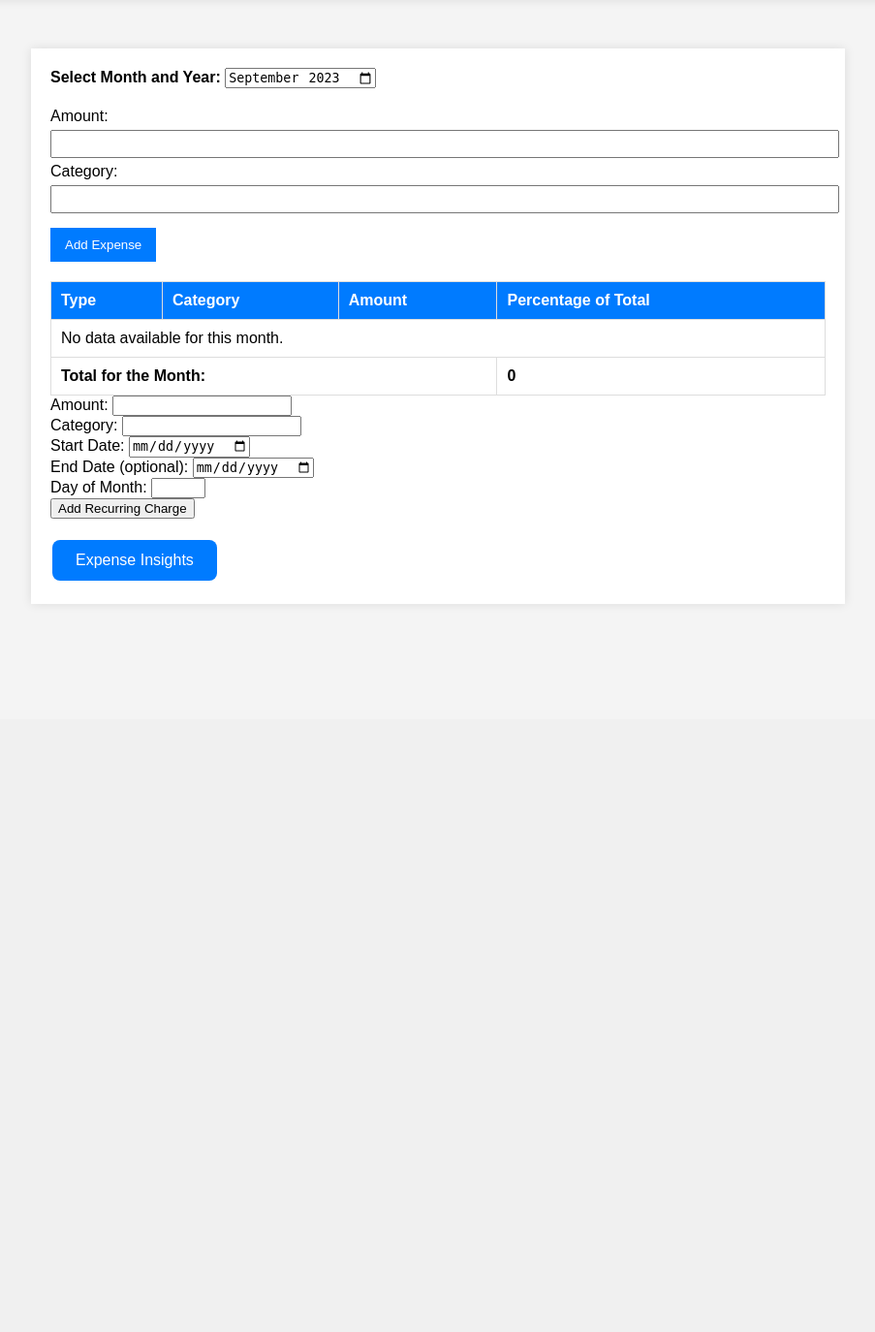
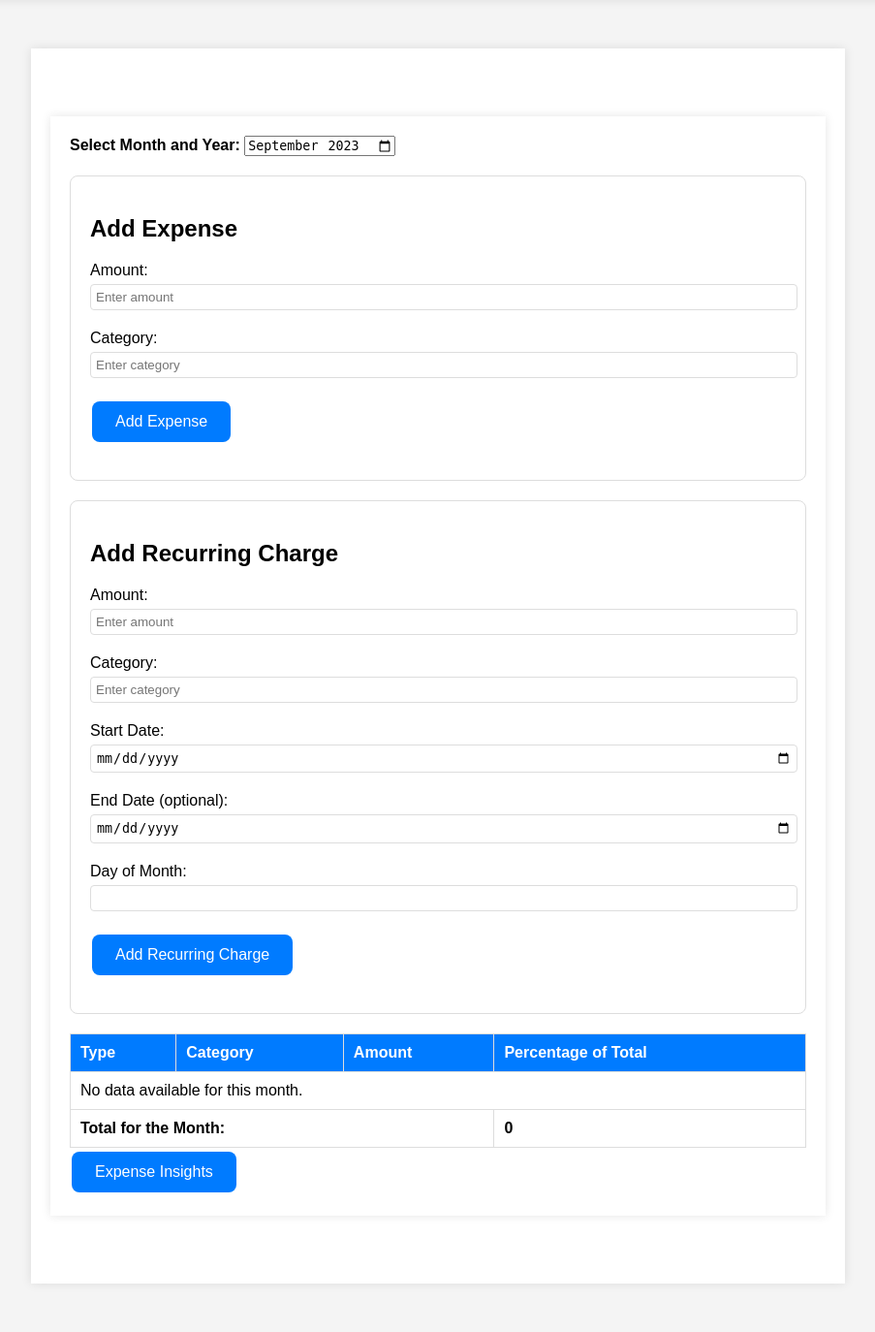
Before and after one commit to YukioRivera/expenseTracker, a Flask app: page / in a window 1280 px wide. Shown: the part 58-1432 px from the top of the page at 97% size, without its empty margins (188-1091 px from the left). Before the commit the page ends 681 px from the top, so only its background shows below. Run offline with Flask 2, Linux system fonts and the light colour scheme; the visitor is signed in with stand-in values (Sample User, id 1); data comes from the database, SQL or seed files in the repository; data that the repository does not hold is empty.

Commit message:
fixed up the index.html frontend to make it more uniform and added a table for recurring expenses. recurring expenses and expenses are in the same table with a new field called type to show difference. now i need to fix the expenseinsights form page to include new info

```diff
--- a/app/static/css/styles.css
+++ b/app/static/css/styles.css
@@ -20,7 +20,6 @@
 .navbar a:hover {
     background-color: #0056b3; /* Darker blue on hover */
 }
-
 
 /* General Styles */
 body {
@@ -52,29 +51,51 @@ body {
     margin-left: 10px;
 }
 
-/* Data Entry Form Styles */
-.data-entry-form {
-    margin-bottom: 20px;
+/* Form Wrapper Styles */
+.form-wrapper {
+    padding: 20px;
+    border: 1px solid #ddd;
+    border-radius: 8px;
+    margin-bottom: 20px; /* Adds space between forms */
+    background-color: #fff; /* White background */
+}
+
+/* Unified Form Styles */
+.data-entry-form .input-group,
+.recurring-charges-form .input-group {
+    margin-bottom: 15px; /* Adds space between form fields */
 }
 
 .data-entry-form input,
-.data-entry-form select {
+.data-entry-form select,
+.recurring-charges-form input,
+.recurring-charges-form select {
     padding: 5px;
     margin: 5px 0;
     width: 100%;
+    border: 1px solid #ddd;
+    border-radius: 4px;
 }
 
-.data-entry-form button {
-    padding: 10px 15px;
-    background-color: #007BFF;
-    color: #fff;
+.data-entry-form button,
+.recurring-charges-form button {
+    background-color: #007BFF; /* Primary blue color */
     border: none;
+    color: white;
+    padding: 12px 24px;
+    text-align: center;
+    text-decoration: none;
+    display: inline-block;
+    font-size: 16px;
+    margin: 4px 2px;
     cursor: pointer;
-    margin-top: 10px;
+    border-radius: 8px;
+    transition: background-color 0.3s ease;
 }
 
-.data-entry-form button:hover {
-    background-color: #0056b3;
+.data-entry-form button:hover,
+.recurring-charges-form button:hover {
+    background-color: #0056b3; /* Darker blue on hover */
 }
 
 /* Expenses Table Styles */
@@ -133,30 +154,3 @@ body {
     padding-bottom: 10px;
     margin-bottom: 20px;
 }
-
-[contenteditable="true"] {
-    background-color: #eef;
-    border: 1px solid #aad;
-    padding: 5px;
-    border-radius: 4px;
-}
-
-
-.entry-row {
-    position: relative; /* This allows the absolute positioning of child elements relative to this row */
-}
-
-.remove-btn {
-    position: absolute;
-    top: 0;
-    left: 0;
-    background-color: #f44336; /* Red background */
-    color: white;
-    font-size: 12px;
-    font-weight: bold;
-    padding: 2px 5px;
-    cursor: pointer;
-    display: none; /* Initially hidden */
-    transform: translate(-100%, 0); /* This will move the "x" to the left of the row */
-    border-radius: 0 0 5px 0; /* Rounded bottom-right corner */
-}
--- a/app/templates/index.html
+++ b/app/templates/index.html
@@ -1,28 +1,68 @@
 {% extends 'base.html' %}
 
 {% block content %}
+    <div class="container">
         <!-- Month and Year Dropdown -->
+        <section class="month-selection">
             <form action="/" method="get" class="month-dropdown">
                 <label for="date">Select Month and Year:</label>
                 <input type="month" name="date" id="date" value="{{ desired_date }}" onchange="this.form.submit()">
             </form>
+        </section>
 
+        <!-- Entry Forms -->
+        <section class="entry-forms">
+            <div class="form-wrapper">
                 <!-- Data Entry Form -->
                 <form action="/submit" method="post" class="data-entry-form">
+                    <h2>Add Expense</h2>
                     <div class="input-group">
                         <label for="amount">Amount:</label>
-            <input type="number" name="amount" id="amount" required>
+                        <input type="number" name="amount" id="amount" required placeholder="Enter amount">
                     </div>
                     <div class="input-group">
                         <label for="category">Category:</label>
-            <input type="text" name="category" id="category" required>
+                        <input type="text" name="category" id="category" required placeholder="Enter category">
                     </div>
                     <div class="input-group">
-            <button type="submit">Add Expense</button>
+                        <button type="submit" class="btn-expense-insights">Add Expense</button>
                     </div>
                 </form>
+            </div>
+
+            <div class="form-wrapper">
+                <!-- Recurring Charges Entry Form -->
+                <form action="/add-recurring" method="post" class="data-entry-form">
+                    <h2>Add Recurring Charge</h2>
+                    <div class="input-group">
+                        <label for="recurring-amount">Amount:</label>
+                        <input type="number" name="amount" id="recurring-amount" required placeholder="Enter amount">
+                    </div>
+                    <div class="input-group">
+                        <label for="recurring-category">Category:</label>
+                        <input type="text" name="category" id="recurring-category" required placeholder="Enter category">
+                    </div>
+                    <div class="input-group">
+                        <label for="start-date">Start Date:</label>
+                        <input type="date" name="start_date" id="start-date" required>
+                    </div>
+                    <div class="input-group">
+                        <label for="end-date">End Date (optional):</label>
+                        <input type="date" name="end_date" id="end-date">
+                    </div>
+                    <div class="input-group">
+                        <label for="day-of-month">Day of Month:</label>
+                        <input type="number" name="day_of_month" id="day-of-month" min="1" max="31" required>
+                    </div>
+                    <div class="input-group">
+                        <button type="submit" class="btn-expense-insights">Add Recurring Charge</button>
+                    </div>
+                </form>
+            </div>
+        </section>
 
         <!-- Unified Expenses and Recurring Charges Table -->
+        <section class="expenses-summary">
             <table class="expenses-table">
                 <thead>
                     <tr>
@@ -55,35 +95,11 @@
                     </tr>
                 </tfoot>
             </table>
+        </section>
 
-    <!-- Recurring Charges Entry Form -->
-    <form action="/add-recurring" method="post" class="recurring-charges-form">
-        <div class="input-group">
-            <label for="recurring-amount">Amount:</label>
-            <input type="number" name="amount" id="recurring-amount" required>
+        <!-- Expense Insights Link -->
+        <section class="expense-insights-link">
+            <a href="{{ url_for('main.expense_insights') }}" class="btn-expense-insights">Expense Insights</a>
+        </section>
     </div>
-        <div class="input-group">
-            <label for="recurring-category">Category:</label>
-            <input type="text" name="category" id="recurring-category" required>
-        </div>
-        <div class="input-group">
-            <label for="start-date">Start Date:</label>
-            <input type="date" name="start_date" id="start-date" required>
-        </div>
-        <div class="input-group">
-            <label for="end-date">End Date (optional):</label>
-            <input type="date" name="end_date" id="end-date">
-        </div>
-        <div class="input-group">
-            <label for="day-of-month">Day of Month:</label>
-            <input type="number" name="day_of_month" id="day-of-month" min="1" max="31" required>
-        </div>
-        <div class="input-group">
-            <button type="submit">Add Recurring Charge</button>
-        </div>
-    </form>
-
-    <br>
-    <!-- Button that will link to new page, expense insights -->
-    <a href="{{ url_for('main.expense_insights') }}" class="btn-expense-insights">Expense Insights</a>
 {% endblock %}
```
Lines whose indentation alone changed are shown as unchanged.
